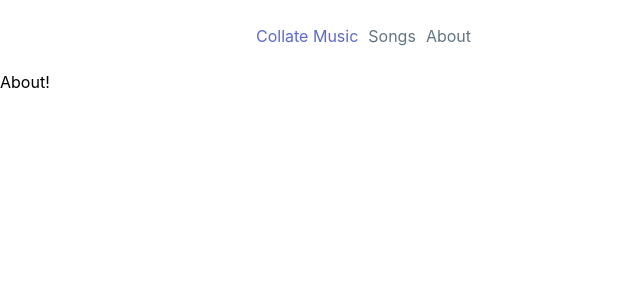
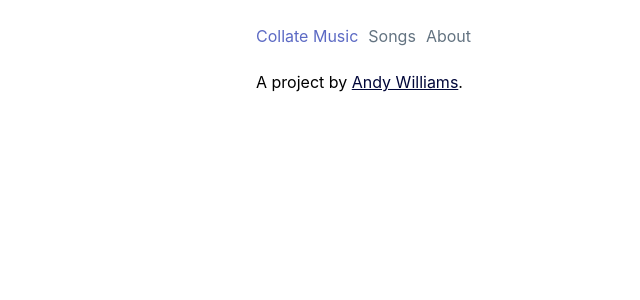
Before and after one commit to nonissue/collate-web, a Next.js app: page /about in a window 1280 px wide. Shown: the top 300 px of the page, without its empty margins (0-640 px from the left). Built offline with nearby package versions, Linux system fonts and the light colour scheme.

Commit message:
Minor tweaks

```diff
--- a/components/Select.js
+++ b/components/Select.js
@@ -53,6 +53,7 @@ const Select = ({ options, label, labelinline, onChangeSelect, Icon }) => {
 Select.defaultProps = {
   labelinline: true,
   onChangeSelect: () => {},
+  Icon: undefined,
 };
 
 Select.propTypes = {
@@ -65,6 +66,7 @@ Select.propTypes = {
   label: PropTypes.string.isRequired,
   labelinline: PropTypes.bool,
   onChangeSelect: PropTypes.func,
+  Icon: PropTypes.element,
 };
 
 export default Select;
--- a/components/Select.module.css
+++ b/components/Select.module.css
@@ -3,7 +3,6 @@
   font-size: 16px;
   width: 100%;
   box-sizing: border-box;
-  margin: 0.25em;
   margin: 0.25em auto;
   color: #230051;
   font-family: -apple-system, BlinkMacSystemFont, Avenir Next, Avenir, Helvetica, sans-serif;
--- a/pages/about.js
+++ b/pages/about.js
@@ -1,5 +1,6 @@
 import React from 'react';
 import Head from 'next/head';
+import styles from './about.module.css';
 
 import { Nav } from '../components/Nav';
 
@@ -13,7 +14,9 @@ const about = () => {
 
       <Nav />
 
-      <div>About!</div>
+      <div className={styles.wrapper}>
+        A project by <a href="https://nonissue.org">Andy Williams</a>.
+      </div>
     </div>
   );
 };
```
